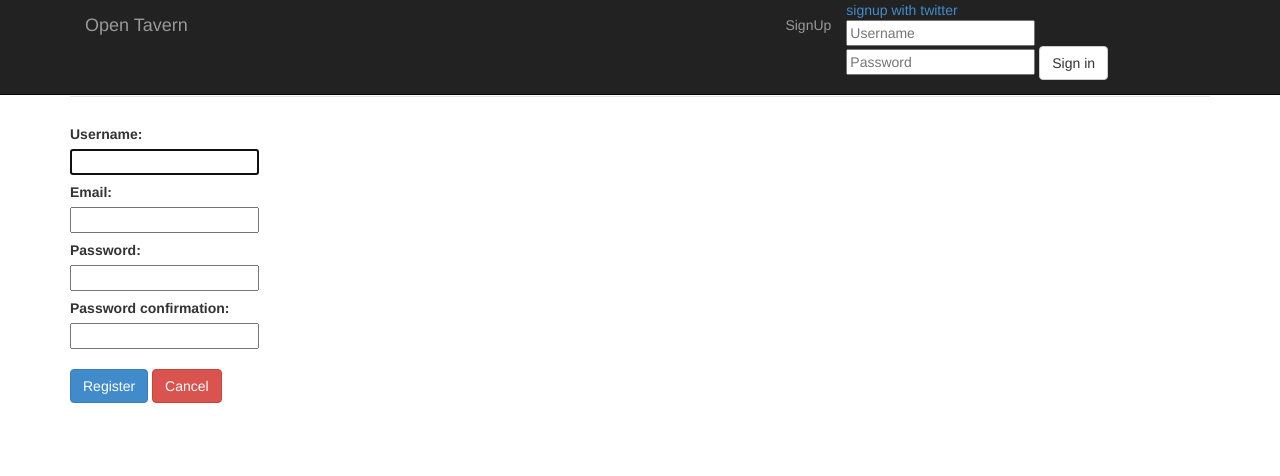
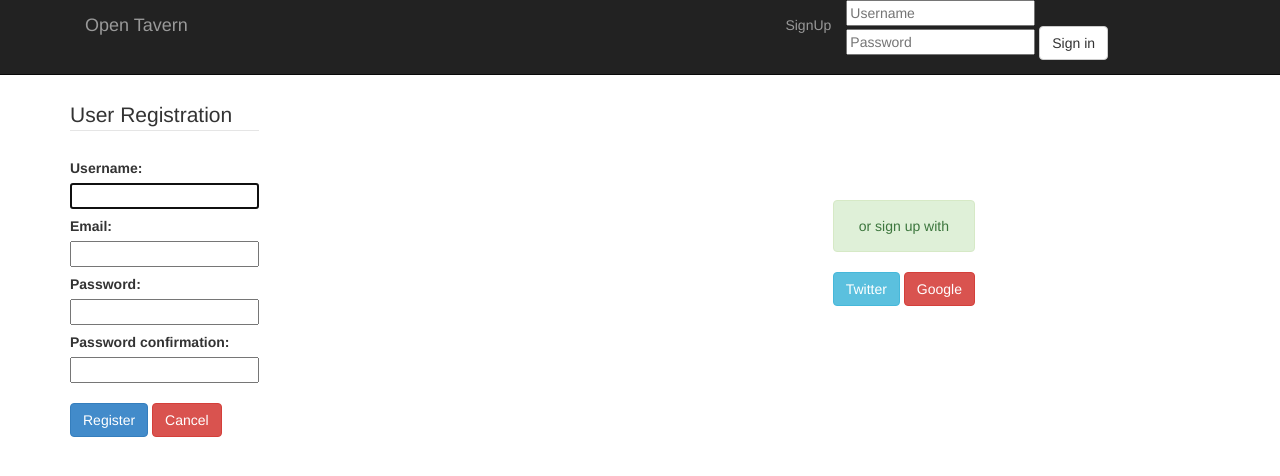
Before and after one commit to agiliq/opentavern, a Django app: page /user/signup in a window 1280 px wide. Shown: the top 476 px of the page. Run offline with Django 3.2, Linux system fonts and the light colour scheme; some libraries are stand-ins or nearby versions.

Commit message:
adding all auth with google

```diff
--- a/accounts/templates/signup.html
+++ b/accounts/templates/signup.html
@@ -1,7 +1,9 @@
 {% extends "base.html" %}
+{% load socialaccount %}
 
 {% block content %}
 
+<div class="nav navbar-nav navbar-left">
 <form action="{% url 'signup' %}" method="POST" class="form-horizontal">
 {% csrf_token %}
     <fieldset>
@@ -36,6 +38,16 @@
     </fieldset>
 
 </form>
+</div>
+
+<div class="nav navbar-nav navbar-right" style="padding-right: 250px; padding-top: 100px">
+  <div align="center">
+  <div class="alert alert-success">or sign up with</div>
+  <a href="{% provider_login_url 'twitter' method='oauth2' %}"><button type="button" class="btn btn-info">Twitter</button></a>
+  {# <a href="{% provider_login_url 'facebook' method='js_skd' %}"><button type="button" class="btn btn-primary">Facebook</button></a> #}
+  <a href="{% provider_login_url 'openid' openid="https://www.google.com/accounts/o8/id" next="/" %}"><button type="button" class="btn btn-danger">Google</button></a>
+  </div>
+</div>
 
 {% if success %}
     <div class="alert alert-success">
@@ -43,5 +55,4 @@
     </div>
 {% endif %}
 
-
 {% endblock content %}
--- a/tavern/templates/base.html
+++ b/tavern/templates/base.html
@@ -31,7 +31,6 @@
                 {% else %}
 
                   <li><a href="{% url 'signup' %}" title="SignUp"> SignUp</a></li>
-				  <a href="{% provider_login_url 'twitter' method='oauth2' %}">signup with twitter</a>
                   <form action="{% url 'signin' %}" method="POST" >
                       {% csrf_token %}
                       <input type="text" name="username" id="id_username" placeholder="Username">
@@ -45,7 +44,7 @@
           </div>
         </div>
       </div>
-      <div style="padding-top: 66px;">{% block content %}{% endblock %}</div>
+      <div style="padding-top: 100px;">{% block content %}{% endblock %}</div>
     </div>
   </body>
 </html>
```
Also changed, not shown: opentavern/settings.py (+9 -0 lines).
